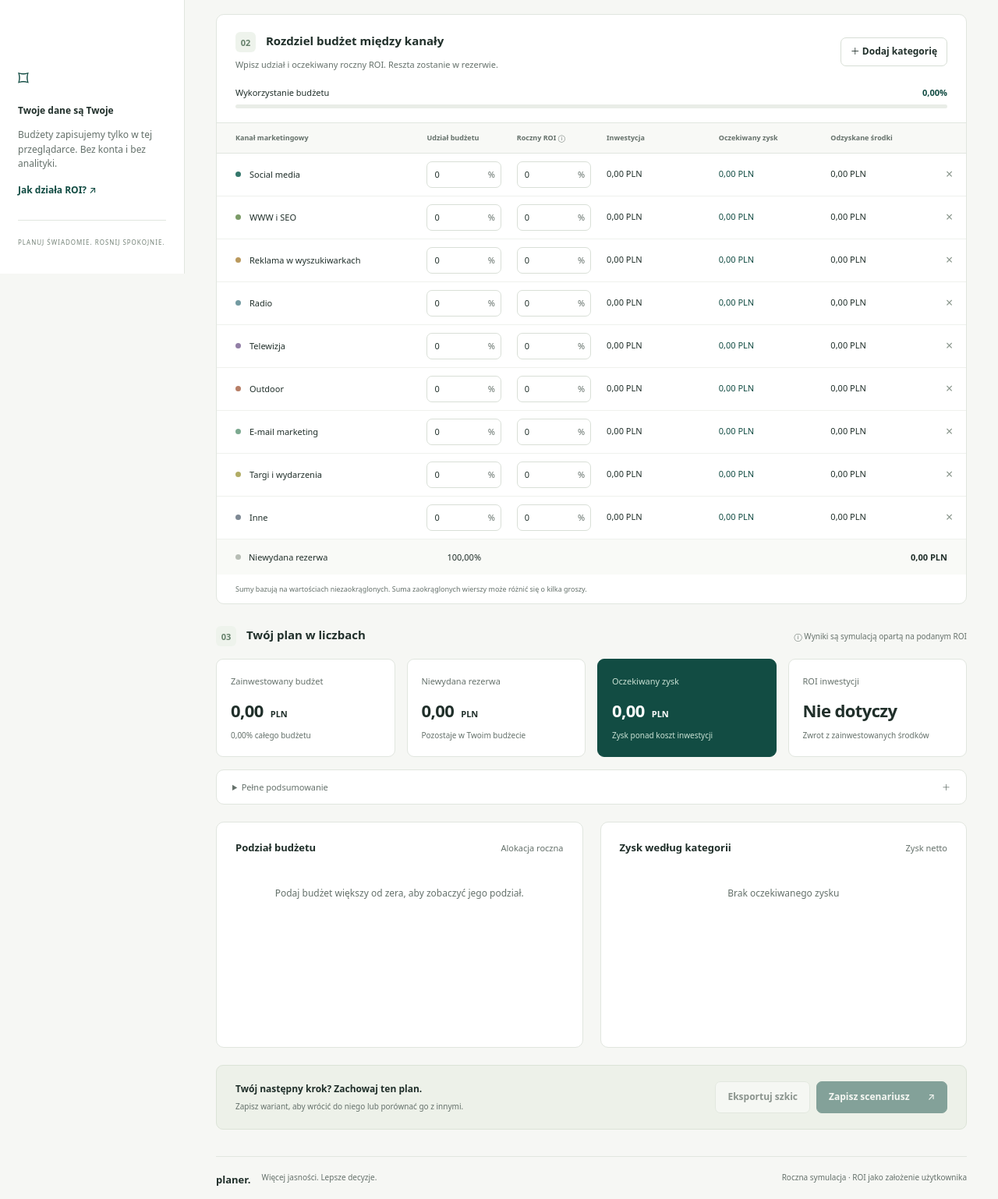
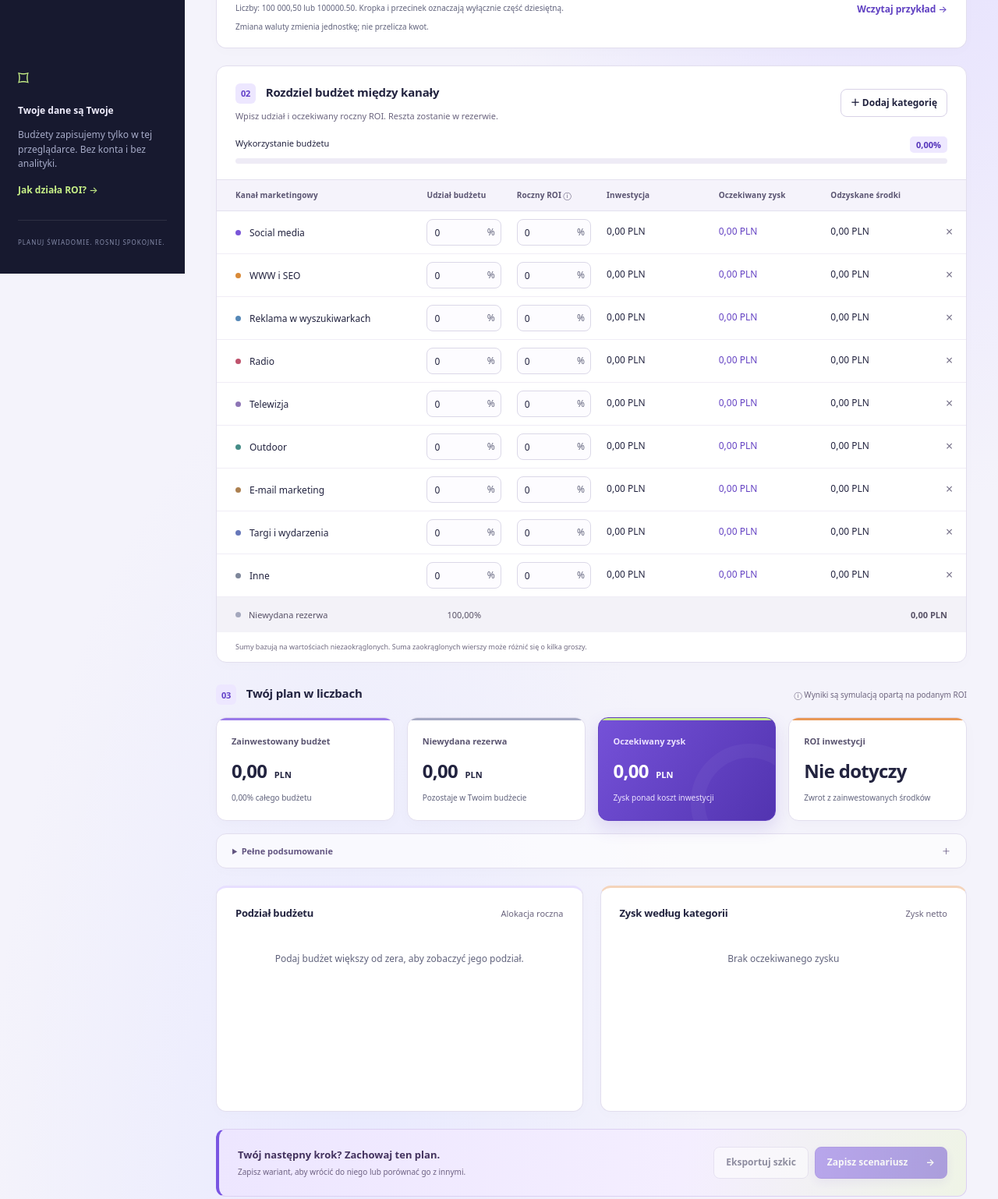
Before and after one commit to MatAS-PL/szkolenia, a plain HTML site: page index.html in a window 1280 px wide. Shown: the part 449-1987 px from the top of the page at 78% size. Drawn offline with Linux system fonts and the light colour scheme.

Commit message:
Refresh planner with dynamic violet theme, bold hero and accessible motion

```diff
--- a/index.html
+++ b/index.html
@@ -1,10 +1,10 @@
-<!doctype html><html lang="pl"><head><meta charset="utf-8"><meta name="viewport" content="width=device-width,initial-scale=1"><meta name="theme-color" content="#124c43"><meta name="description" content="Zaplanuj budżet marketingowy, oblicz oczekiwany ROI i porównaj scenariusze. Dane pozostają w Twojej przeglądarce."><title>Planer · Budżet marketingowy i ROI</title><link rel="stylesheet" href="marketing-roi-planer/dist/style.css"></head><body>
-<div class="shell"><aside class="sidebar"><a class="brand" href="#kalkulator"><span class="brand-icon">p<span>↗</span></span>planer<span class="brand-dot">.</span></a><div class="brand-sub">TWÓJ MARKETING W LICZBACH</div><nav aria-label="Nawigacja główna"><button data-tab="calculator" class="active"><span>▦</span> Kalkulator budżetu</button><button data-tab="scenarios"><span>▤</span> Moje scenariusze <small id="count">0</small></button><button data-tab="compare"><span>⇄</span> Porównanie</button></nav><div class="side-bottom"><div class="privacy-icon">⌑</div><strong>Twoje dane są Twoje</strong><p>Budżety zapisujemy tylko w tej przeglądarce. Bez konta i bez analityki.</p><button class="text-button" id="help">Jak działa ROI? ↗</button><div class="side-footer">PLANUJ ŚWIADOMIE. ROSNIJ SPOKOJNIE.</div></div></aside>
+<!doctype html><html lang="pl"><head><meta charset="utf-8"><meta name="viewport" content="width=device-width,initial-scale=1"><meta name="theme-color" content="#124c43"><meta name="description" content="Zaplanuj budżet marketingowy, oblicz oczekiwany ROI i porównaj scenariusze. Dane pozostają w Twojej przeglądarce."><title>Planer · Budżet marketingowy i ROI</title><link rel="stylesheet" href="marketing-roi-planer/dist/style.css?v=dynamic-v1"></head><body>
+<div class="shell"><aside class="sidebar"><a class="brand" href="#kalkulator"><span class="brand-icon">p<span>→</span></span>planer<span class="brand-dot">.</span></a><div class="brand-sub">TWÓJ MARKETING W LICZBACH</div><nav aria-label="Nawigacja główna"><button data-tab="calculator" class="active"><span>▦</span> Kalkulator budżetu</button><button data-tab="scenarios"><span>▤</span> Moje scenariusze <small id="count">0</small></button><button data-tab="compare"><span>⇄</span> Porównanie</button></nav><div class="side-bottom"><div class="privacy-icon">⌑</div><strong>Twoje dane są Twoje</strong><p>Budżety zapisujemy tylko w tej przeglądarce. Bez konta i bez analityki.</p><button class="text-button" id="help">Jak działa ROI? →</button><div class="side-footer">PLANUJ ŚWIADOMIE. ROSNIJ SPOKOJNIE.</div></div></aside>
 <div class="main-shell"><header class="topbar"><div>Przestrzeń planowania <span>/</span> <strong id="crumb">Kalkulator</strong></div><div class="local-pill"><span></span> Dane lokalne</div></header><main id="main"><section class="page-heading"><div><div class="eyebrow">BUDŻET MARKETINGOWY · PLAN ROCZNY</div><h1 id="heading">Dobry plan zaczyna się od liczb.</h1><p id="subtitle">Podziel budżet i zobacz, jaki efekt mogą przynieść Twoje działania.</p></div><button class="button" id="new">＋ Nowy scenariusz</button></section>
 <div id="persistent" role="alert"></div><div id="external" hidden class="notice">Dane zmieniły się w innej karcie. <button id="reload">Odśwież po sprawdzeniu zmian</button></div>
-<div id="calculator"><section class="panel setup"><div class="section-top"><h2><span class="step">01</span> Założenia scenariusza</h2><span id="draftStatus" class="muted">Szkic · zapis lokalny</span></div><div class="setup-grid"><div class="field"><label for="scenarioName">Nazwa scenariusza</label><input id="scenarioName" maxlength="80" placeholder="np. Plan marketingowy 2027" aria-describedby="error-name"><small id="error-name" class="error"></small></div><div class="field"><label for="annualBudget">Roczny budżet</label><div class="budget-input"><input id="annualBudget" inputmode="decimal" aria-describedby="numberHelp error-annualBudget"><span id="budgetUnit">PLN</span></div><small id="error-annualBudget" class="error"></small></div><div class="field"><label for="currency">Waluta</label><select id="currency"><option>PLN</option><option>EUR</option><option>USD</option></select></div></div><div class="setup-bottom"><span id="numberHelp">Liczby: 100 000,50 lub 100000.50. Kropka i przecinek oznaczają wyłącznie część dziesiętną.</span><button id="example" class="text-button">Wczytaj przykład ↗</button></div><div class="muted currency-note">Zmiana waluty zmienia jednostkę; nie przelicza kwot.</div></section>
+<div id="calculator"><section class="panel setup"><div class="section-top"><h2><span class="step">01</span> Założenia scenariusza</h2><span id="draftStatus" class="muted">Szkic · zapis lokalny</span></div><div class="setup-grid"><div class="field"><label for="scenarioName">Nazwa scenariusza</label><input id="scenarioName" maxlength="80" placeholder="np. Plan marketingowy 2027" aria-describedby="error-name"><small id="error-name" class="error"></small></div><div class="field"><label for="annualBudget">Roczny budżet</label><div class="budget-input"><input id="annualBudget" inputmode="decimal" aria-describedby="numberHelp error-annualBudget"><span id="budgetUnit">PLN</span></div><small id="error-annualBudget" class="error"></small></div><div class="field"><label for="currency">Waluta</label><select id="currency"><option>PLN</option><option>EUR</option><option>USD</option></select></div></div><div class="setup-bottom"><span id="numberHelp">Liczby: 100 000,50 lub 100000.50. Kropka i przecinek oznaczają wyłącznie część dziesiętną.</span><button id="example" class="text-button">Wczytaj przykład →</button></div><div class="muted currency-note">Zmiana waluty zmienia jednostkę; nie przelicza kwot.</div></section>
 <section class="panel allocation"><div class="section-top"><div><h2><span class="step">02</span> Rozdziel budżet między kanały</h2><p class="muted">Wpisz udział i oczekiwany roczny ROI. Reszta zostanie w rezerwie.</p></div><button id="add" class="button small">＋ Dodaj kategorię</button></div><div class="allocation-status"><span>Wykorzystanie budżetu</span><strong id="allocationTotal">0,00%</strong></div><div class="progress" id="progress"></div><p id="allocationError" class="error" role="alert"></p><div class="table-scroll"><table class="category-table"><thead><tr><th>Kanał marketingowy</th><th>Udział budżetu</th><th>Roczny ROI <span title="Zysk ponad koszt inwestycji">ⓘ</span></th><th>Inwestycja</th><th>Oczekiwany zysk</th><th>Odzyskane środki</th><th><span class="sr-only">Akcje</span></th></tr></thead><tbody id="categories"></tbody></table></div><div class="reserve-row"><span><i></i> Niewydana rezerwa</span><span id="reservePercent">100,00%</span><strong id="reserveAmount">0,00 PLN</strong></div><p class="rounding">Sumy bazują na wartościach niezaokrąglonych. Suma zaokrąglonych wierszy może różnić się o kilka groszy.</p></section>
 <div class="section-top results-heading"><h2><span class="step">03</span> Twój plan w liczbach</h2><span class="simulation">ⓘ Wyniki są symulacją opartą na podanym ROI</span></div><div id="resultError" class="notice" hidden></div><div id="results"><div class="metrics" id="metrics" aria-live="polite" aria-atomic="true"></div><details class="panel details"><summary>Pełne podsumowanie <span>＋</span></summary><div id="extraMetrics" class="extra-metrics"></div></details><div class="charts-grid"><section class="panel chart-panel"><div class="section-top"><h2>Podział budżetu</h2><span class="muted">Alokacja roczna</span></div><div id="donut"></div></section><section class="panel chart-panel"><div class="section-top"><h2>Zysk według kategorii</h2><span class="muted">Zysk netto</span></div><div id="profitChart"></div></section></div></div>
-<div class="save-bar"><div><strong id="saveLabel">Twój następny krok? Zachowaj ten plan.</strong><span class="muted">Zapisz wariant, aby wrócić do niego lub porównać go z innymi.</span></div><div class="actions"><button id="exportDraft" class="button">Eksportuj szkic</button><button id="saveAs" class="button" hidden>Zapisz jako nowy</button><button id="save" class="button primary">Zapisz scenariusz <span>↗</span></button></div></div></div>
+<div class="save-bar"><div><strong id="saveLabel">Twój następny krok? Zachowaj ten plan.</strong><span class="muted">Zapisz wariant, aby wrócić do niego lub porównać go z innymi.</span></div><div class="actions"><button id="exportDraft" class="button">Eksportuj szkic</button><button id="saveAs" class="button" hidden>Zapisz jako nowy</button><button id="save" class="button primary">Zapisz scenariusz <span>→</span></button></div></div></div>
 <div id="scenarios" hidden></div><div id="compare" hidden></div><footer>planer. <span>Więcej jasności. Lepsze decyzje.</span><span>Roczna symulacja · ROI jako założenie użytkownika</span></footer></main></div></div>
-<div id="toast" role="status" aria-live="polite"></div><dialog id="dialog"><form method="dialog"><h2 id="dialogTitle"></h2><p id="dialogText"></p><div id="dialogButtons" class="actions"></div></form></dialog><input id="importFile" type="file" accept="application/json,.json" hidden><script type="module" src="marketing-roi-planer/dist/app.mjs"></script></body></html>
+<div id="toast" role="status" aria-live="polite"></div><dialog id="dialog"><form method="dialog"><h2 id="dialogTitle"></h2><p id="dialogText"></p><div id="dialogButtons" class="actions"></div></form></dialog><input id="importFile" type="file" accept="application/json,.json" hidden><script type="module" src="marketing-roi-planer/dist/app.mjs?v=dynamic-v1"></script></body></html>
```
Also changed, not shown: marketing-roi-planer/dist/app.mjs, marketing-roi-planer/dist/index.html, marketing-roi-planer/dist/style.css.
